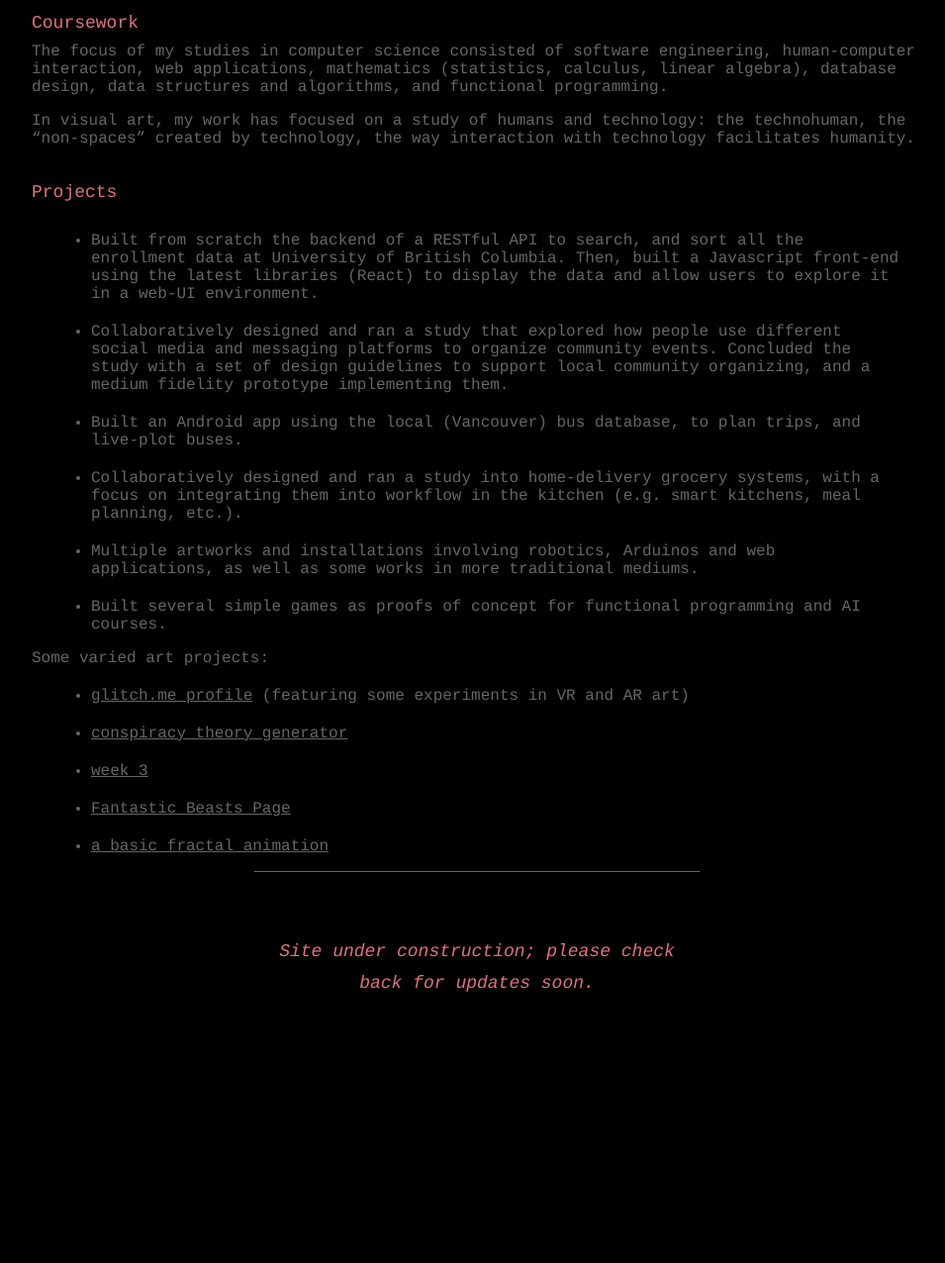
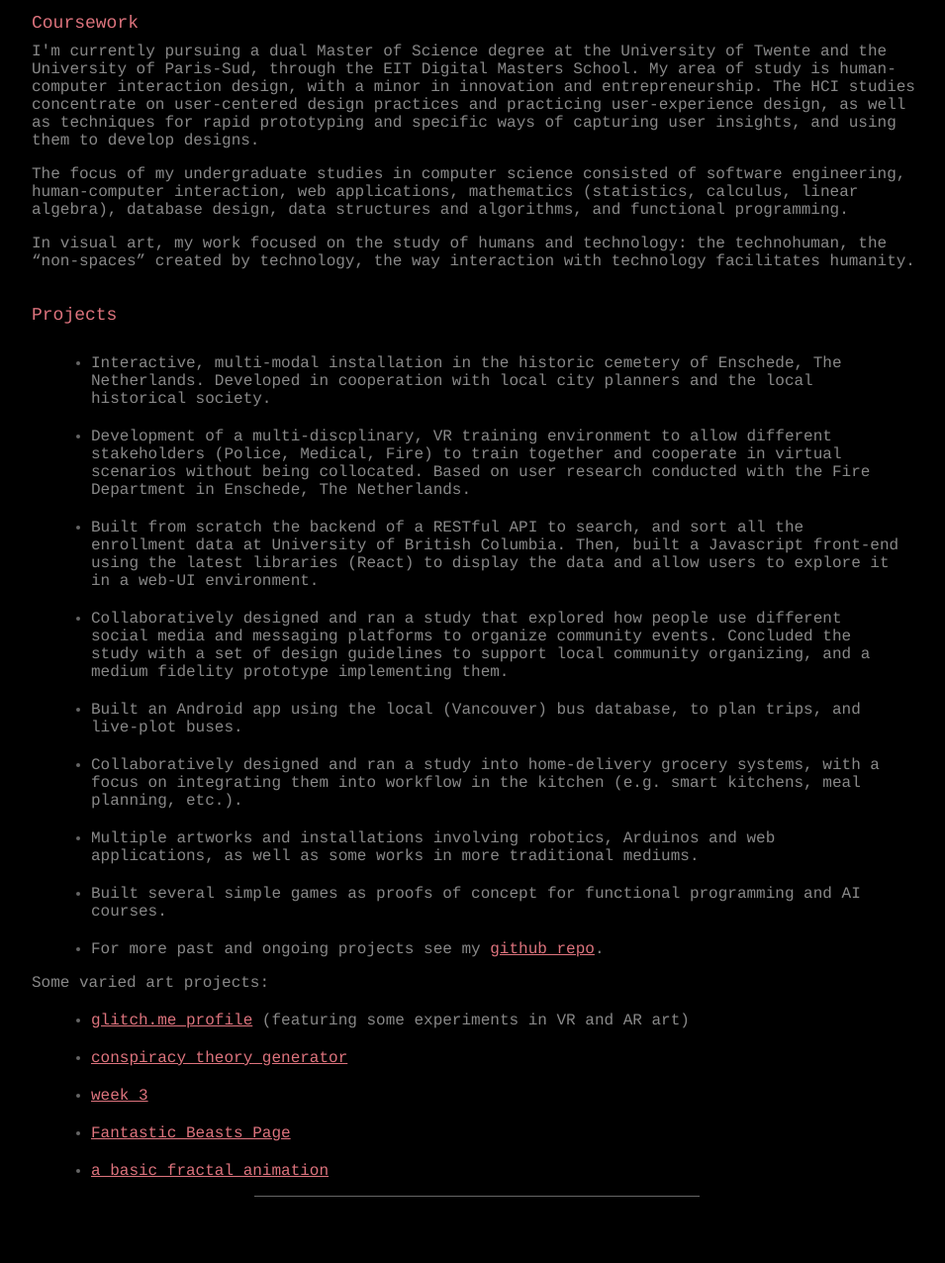
Before and after one commit to zlwilson/zlwilson.github.io, a plain HTML site: page projects.html in a window 1280 px wide. Shown: the part 138-1414 px from the top of the page at 99% size, without its empty margins (158-1113 px from the left). Before the commit the page ends 1159 px from the top, so only its background shows below. Drawn offline with Linux system fonts and the light colour scheme.

Commit message:
better colors and new projects

```diff
--- a/projects.html
+++ b/projects.html
@@ -23,11 +23,18 @@
 			</div>
 			<div id="projects" class="contentlist">
                 <h2>Coursework</h2>
-                <p>The focus of my studies in computer science consisted of software engineering, human-computer interaction, web applications, mathematics (statistics, calculus, linear algebra), database design, data structures and algorithms, and functional programming.</p>
+                <p>I'm currently pursuing a dual Master of Science degree at the University of Twente and the University of Paris-Sud, through the EIT Digital Masters School. My area of study is human-computer interaction design, with a minor in innovation and entrepreneurship. The HCI studies concentrate on user-centered design practices and practicing user-experience design, as well as techniques for rapid prototyping and specific ways of capturing user insights, and using them to develop designs.</p>
+                <p>The focus of my undergraduate studies in computer science consisted of software engineering, human-computer interaction, web applications, mathematics (statistics, calculus, linear algebra), database design, data structures and algorithms, and functional programming.</p>
                 <p style="margin-bottom: 25px">
-                In visual art, my work has focused on a study of humans and technology: the technohuman, the “non-spaces” created by technology, the way interaction with technology facilitates humanity.</p>
+                In visual art, my work focused on the study of humans and technology: the technohuman, the “non-spaces” created by technology, the way interaction with technology facilitates humanity.</p>
                 <h2>Projects</h2>
                 <ul>
+                	<li>
+                		<p>Interactive, multi-modal installation in the historic cemetery of Enschede, The Netherlands. Developed in cooperation with local city planners and the local historical society.</p>
+                	</li>
+                	<li>
+                		<p>Development of a multi-discplinary, VR training environment to allow different stakeholders (Police, Medical, Fire) to train together and cooperate in virtual scenarios without being collocated. Based on user research conducted with the Fire Department in Enschede, The Netherlands.</p>
+                	</li>
                 	<li>
                 		<p>Built from scratch the backend of a RESTful API to search, and sort all the enrollment data at University of British Columbia. Then, built a Javascript front-end using the latest libraries (React) to display the data and allow users to explore it in a web-UI environment.</p>
                 	</li>
@@ -41,15 +48,20 @@
                			<p>Collaboratively designed and ran a study into home-delivery grocery systems, with a focus on integrating them into workflow in the kitchen (e.g. smart kitchens, meal planning, etc.).</p>
                		</li>
                		<li>
-               			Multiple artworks and installations involving robotics, Arduinos and web applications, as well as some works in more traditional mediums.
+               			<p>Multiple artworks and installations involving robotics, Arduinos and web applications, as well as some works in more traditional mediums.</p>
                		</li>
                		<li>
-               			Built several simple games as proofs of concept for functional programming and AI courses.
+               			<p>Built several simple games as proofs of concept for functional programming and AI courses.</p>
+               		</li>
+               		<li>
+               			<p>For more past and ongoing projects see my <a href="https://github.com/zlwilson" target="_blank">github repo</a>.</p>
                		</li>
                	</ul>
                	<p>Some varied art projects:</p>
                	<ul>
-               		<li><a href="https://glitch.com/@zlwilson" target="blank">glitch.me profile</a> (featuring some experiments in VR and AR art)</li>
+               		<li>
+               			<p><a href="https://glitch.com/@zlwilson" target="blank">glitch.me profile</a> (featuring some experiments in VR and AR art)</p>
+               		</li>
                		<li><a href="conspiracy/conspiracy.html" target="_blank">conspiracy theory generator</a></li>
 					<li><a href="week3/index.html" target="_blank">week 3</a></li>
 					<li><a href="visa4/index.html" target="blank">Fantastic Beasts Page</a></li>
@@ -57,7 +69,7 @@
                	</ul>
 			</div>
             <div id="under-construction">
-                <h1>Site under construction; please check back for updates soon.</h1>
+                <h1></h1>
             </div>
 		</div>
 	</body>
--- a/styles.css
+++ b/styles.css
@@ -8,7 +8,7 @@ body {
 	background-color: #000;
 }
 p {
-    color: #666;
+    color: #888;
     font-size: 16px;
     font-family: "Courier", Courier, sans-serif;
     font-weight: normal;
@@ -44,7 +44,7 @@ h4 {
     margin: 1.33em 0;
 }
 a {
-    color: #666;
+    color: #dd737d;
     text-decoration: underline;
 }
 hr {
```
